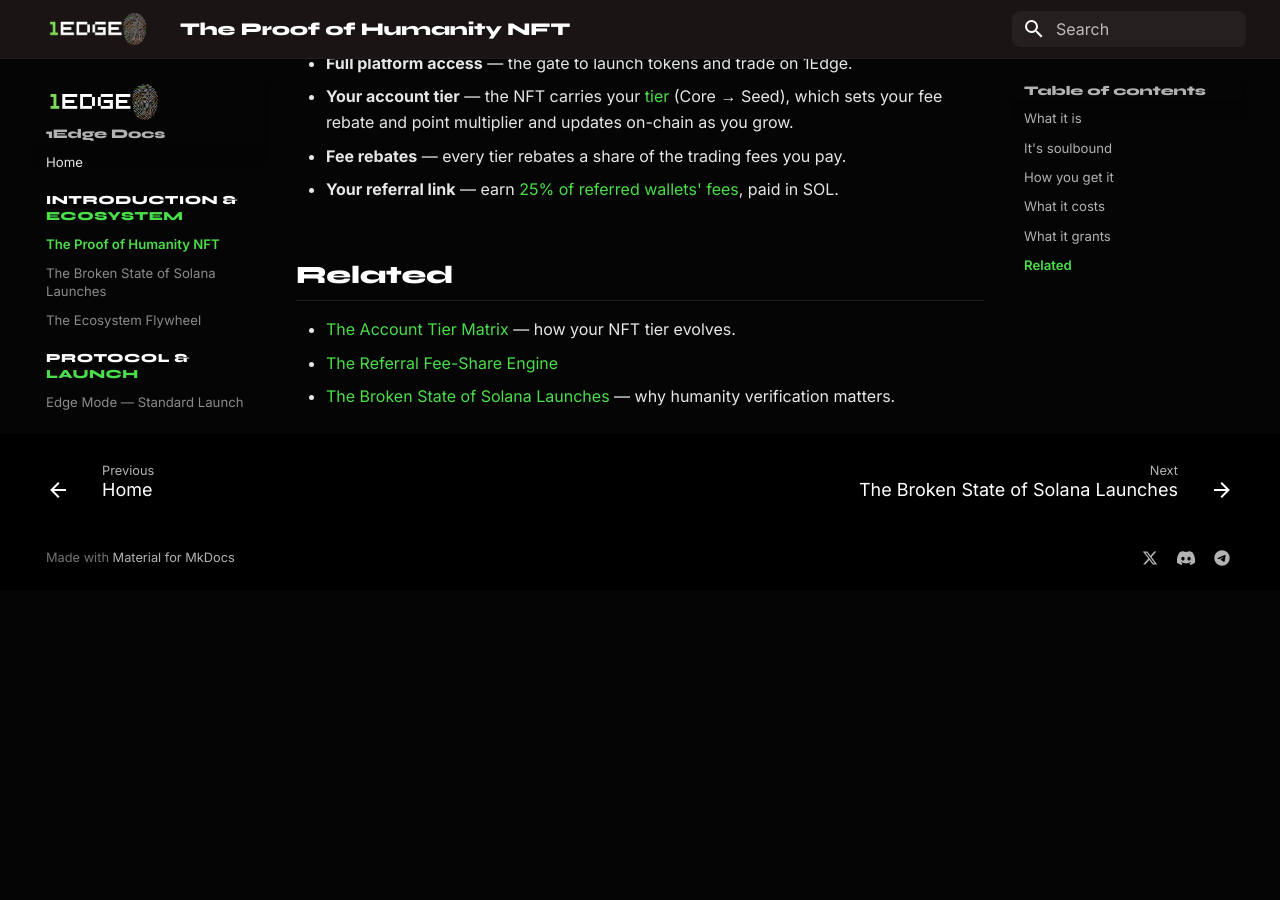
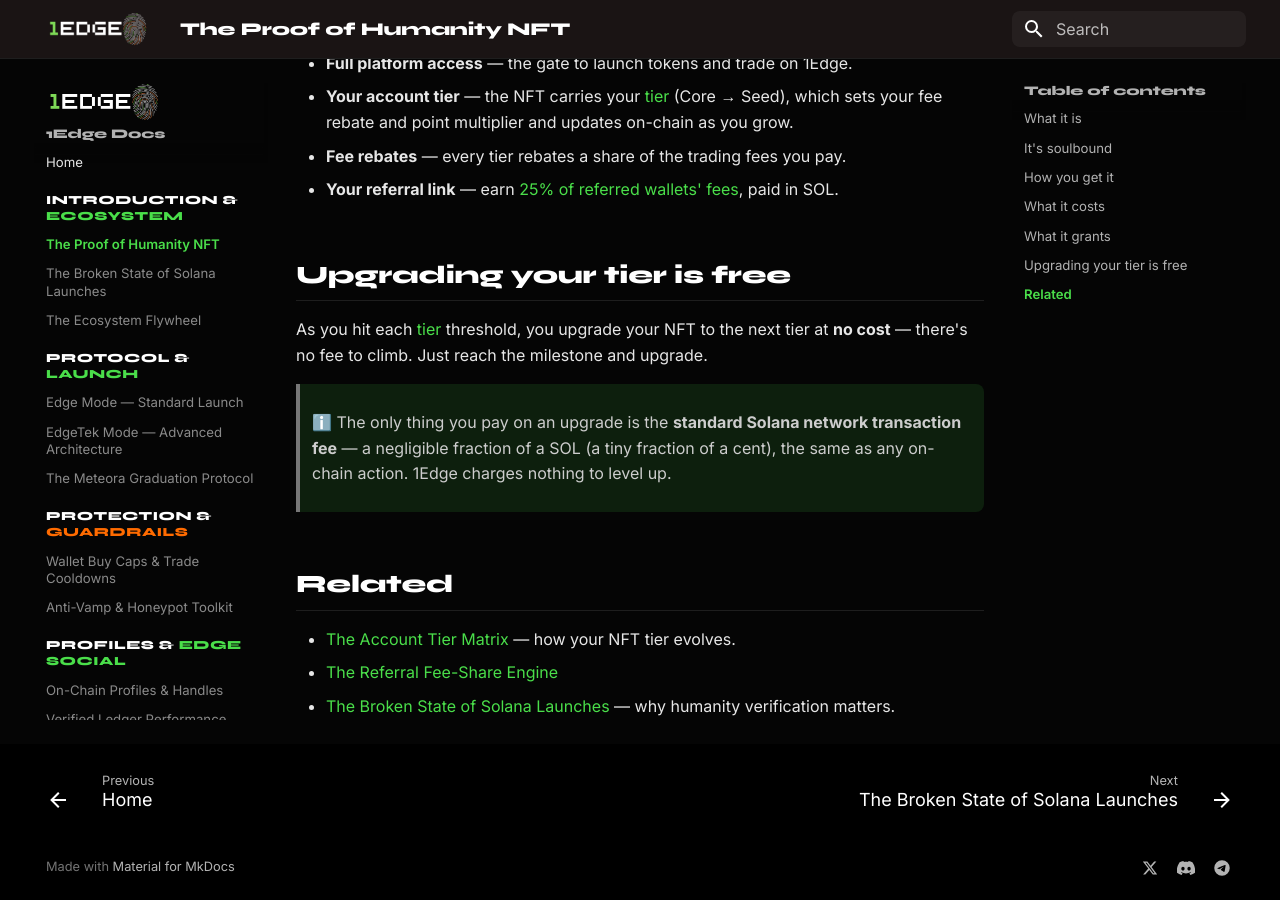
Before and after one commit to Tedz-1edge/1edge-docs, an MkDocs documentation site: the page built from docs/introduction/proof-of-humanity.md, in a window 1280 px wide and 900 px high, scrolled down 1841 px. Built offline with MkDocs 1.6.1 and Material for MkDocs 9.7.7, drawn with Linux system fonts in a browser that asks for light colours; before the commit the page ends 2431 px from its top, so only the background shows below that.

Commit message:
Note free tier upgrades (Solana tx fee only) on PoH NFT page

```diff
--- a/docs/introduction/proof-of-humanity.md
+++ b/docs/introduction/proof-of-humanity.md
@@ -45,6 +45,12 @@ Holding the Proof of Humanity NFT gives you:
 * **Fee rebates** — every tier rebates a share of the trading fees you pay.
 * **Your referral link** — earn [25% of referred wallets' fees](../rewards/referral-engine.md), paid in SOL.
 
+## Upgrading your tier is free
+
+As you hit each [tier](../rewards/tier-matrix.md) threshold, you upgrade your NFT to the next tier at **no cost** — there's no fee to climb. Just reach the milestone and upgrade.
+
+> ℹ️ The only thing you pay on an upgrade is the **standard Solana network transaction fee** — a negligible fraction of a SOL (a tiny fraction of a cent), the same as any on-chain action. 1Edge charges nothing to level up.
+
 ## Related
 
 * [The Account Tier Matrix](../rewards/tier-matrix.md) — how your NFT tier evolves.
```
